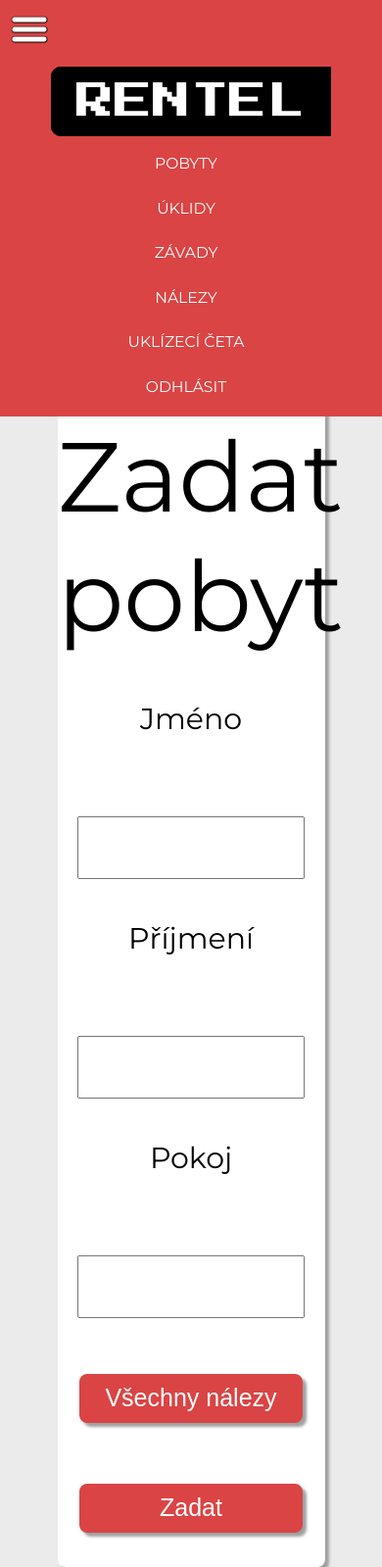
After one commit to dp9898cz/ITU-project-2020, a Flask app: page /zadat_nalez in a window 390 px wide, after a click that opens the changed part. The commit adds this page. Shown: the whole page at 98% size. Run offline with Flask 2, Linux system fonts and the light colour scheme.

Commit message:
menu_update

```diff
--- a/web_app/app.py
+++ b/web_app/app.py
@@ -21,9 +21,21 @@ def zadat_uklid():
 def zadat_zavadu():
     return render_template('zadat_zavadu.html')
 
+@app.route('/zavady', methods=['GET'])
+def zavady():
+    return render_template('zavady.html')
+
 @app.route('/pobyty', methods=['GET'])
 def pobyty():
     return render_template('pobyty.html')
+
+@app.route('/nalezy', methods=['GET'])
+def nalezy():
+    return render_template('nalezy.html')
+
+@app.route('/zadat_nalez', methods=['GET'])
+def zadat_nalez():
+    return render_template('zadat_nalez.html')
 
 @app.route('/uklidy', methods=['GET'])
 def uklidy():
--- a/web_app/static/css/main_style.css
+++ b/web_app/static/css/main_style.css
@@ -65,7 +65,7 @@ a {
 
 /* Screen larger than 900px? 3 columns */
 
-@media (min-width: 900px) {
+@media (min-width: 950px) {
     .content {
         grid-template-columns: repeat(3, 1fr);
     }
--- a/web_app/static/css/style.css
+++ b/web_app/static/css/style.css
@@ -5,116 +5,284 @@ body {
     background-color: #ebebeb;
 }
 
-#active {
+
+/*-------------------------------------------------------*/
+
+
+/*Main icon*/
+
+.main-icon {
+    font-family: 'Press Start 2P', cursive;
+    font-size: 24px;
     float: left;
+    padding-left: 25px;
+    padding-right: 25px;
+    padding-top: 15px;
+    padding-bottom: 15px;
+    line-height: 24px;
+    /*border: solid 1px white;*/
+    border-radius: 10px 0px 0px 10px;
+    background-color: #000;
+    border: rgb(0, 0, 0) solid 1px;
+    border-right: #000 solid 1px;
 }
 
-.topnav {
-    overflow: hidden;
-    background-color: rgb(218, 68, 68);
-    margin: 10px;
-    border-radius: 5px 5px 5px 5px;
+.main-icon:hover {
+    background-color: rgb(255, 255, 255);
+    color: rgb(0, 0, 0);
+    transition: 0.8s;
+    border: #000 solid 1px;
 }
 
-.topnav a {
-    position: relative;
+* {
+    margin: 0;
+    padding: 0;
 }
 
-.topnav a:after {
-    position: absolute;
-    bottom: 18px;
-    left: 5%;
-    right: 0;
-    margin: auto;
-    width: 0%;
-    content: '';
-    color: transparent;
-    background: rgb(255, 255, 255);
-    height: 1px;
-    box-shadow: 2px 2px 1px rgba(58, 43, 43, 0.4);
-    z-index: 2;
+@keyframes blackwhite {
+    from {
+        background-color: black;
+    }
+    to {
+        background-color: white;
+    }
 }
 
-.topnav a:hover:after {
-    width: 90%;
-    transition: 0.8s;
+@font-face {
+    font-family: "Blanka-Regular";
+    src: url("font/Blanka-Regular.otf") format("opentype");
 }
 
-.topnav a#active:hover:after {
-    width: 0%;
+
+/*----------------------------------------------------------------*/
+
+
+/*---------------------------------------------------------------*/
+
+.menu {
+    margin: 10px;
 }
 
-.topnav a:hover {
-    color: #fff;
-    z-index: 2;
-    text-shadow: 0 0 3px #ffffff, 0 0 2px #ffffff;
-    transition: 0.8s;
+.main-menu {
+    font-family: 'Montserrat', sans-serif;
+    font-size: 13px;
+    background-color: rgb(218, 68, 68);
+    text-transform: uppercase;
+    position: relative;
+    text-align: center;
+    float: left;
+    width: 100%;
+    border-radius: 10px 10px 10px 10px;
 }
 
-.topnav a {
-    float: right;
-    display: block;
-    color: rgb(255, 255, 255);
+.main-menu a {
+    text-decoration: none;
+    color: white;
     text-align: center;
-    padding: 24px 15px;
-    text-decoration: none;
-    font-size: 18px;
-    font-family: 'Montserrat', sans-serif;
-    font-weight: 400;
 }
 
-.topnav a:hover {
-    color: #ffffff;
+.main-menu ul li ul li:hover {
+    background-color: white;
+    animation-name: blackwhite;
+    animation-duration: 1s;
 }
 
-.topnav a#active {
-    background-color: rgb(0, 0, 0);
-    color: rgb(255, 255, 255);
-    font-family: 'Press Start 2P', cursive;
-    font-size: 24px;
+.main-menu ul li ul li a:hover {
+    color: #000;
 }
 
-.topnav a#active:hover {
-    background-color: #ffffff;
-    color: rgb(218, 68, 68);
-    text-shadow: 0 0 0px #ffffff, 0 0 0px #ffffff;
-    transition: 0.5s;
+.main-menu ul {
+    position: absolute;
+    text-align: center;
+    right: 0;
+    float: right;
+    list-style: none;
 }
 
-.topnav .icon {
+.level {
+    cursor: pointer;
+}
+
+.level:before {
+    content: '';
+    width: 0px;
+    position: absolute;
+    border-bottom: 5px solid white;
+    bottom: 8px;
+    left: 5px;
+    transition: 0.7s all;
+}
+
+.level:hover::before {
+    width: 105px;
+}
+
+.main-menu ul li {
+    position: relative;
+    float: left;
+    text-align: center;
+    width: 115px;
+}
+
+.main-menu ul li a {
+    display: block;
+    padding: 5px;
+    padding-top: 20px;
+    padding-bottom: 22px;
+}
+
+.main-menu ul li ul {
+    float: none;
+}
+
+.main-menu ul li ul li {
+    background-color: black;
+    display: none;
+    opacity: .8;
+    border-radius: 0px 5px 0px 5px;
+    margin: 1px;
+}
+
+.main-menu ul li ul li a {
+    display: block;
+    padding-top: 10px;
+    padding-bottom: 10px;
+}
+
+.main-menu ul li:hover ul li {
+    display: block;
+    float: none;
+}
+
+.menu-bars {
+    padding: 10px;
+    height: 40px;
+    z-index: 5;
+    cursor: pointer;
     display: none;
 }
 
-@media screen and (min-width: 940px) {
-    #active {
-        float: left !important;
+#toggle {
+    display: none;
+}
+
+
+/*-------------------------------------------------------*/
+
+
+/* Menu mobile*/
+
+@media(max-width: 920px) {
+    .menu {
+        background-color: rgb(218, 68, 68);
+        margin: 0;
+        padding: 0;
+        display: none;
+    }
+    .main-menu {
+        margin: 0;
+        padding: 0;
+        display: unset;
+        position: unset;
+        padding-top: 20px;
+        display: block;
+        border-radius: 0;
+    }
+    .main-menu ul {
+        display: unset;
+        position: unset;
+        background-color: rgb(218, 68, 68);
+        margin-top: 10px;
+    }
+    .main-menu ul a {
+        float: none;
+        text-align: center;
+        position: unset;
+        display: unset;
+        width: 100vw;
+    }
+    .main-menu ul li {
+        float: none;
+        position: unset;
+        display: unset;
+        margin: 0;
+        padding: 5px;
+    }
+    .main-menu ul li a {
+        margin: 0;
+        padding: 5px;
+        font-size: 4vw;
+        line-height: 5vw;
+    }
+    .main-menu ul li ul li {
+        width: 100vw;
+        margin: 0;
+        padding: 5px;
+        font-size: 4vw;
+        line-height: 5vw;
+    }
+    .main-menu ul li ul li.selected {
+        display: block;
+    }
+    .main-menu ul li:hover ul li {
+        display: block;
+    }
+    .level:hover::before {
+        width: 0px;
+    }
+    .main-menu ul li ul li a {
+        margin: 0;
+        padding: 5px;
+    }
+    .main-icon {
+        font-size: 10vw;
+        line-height: 10vw;
+        float: none;
+        position: unset;
+        display: unset;
+    }
+    .main-title {
+        font-size: 100px !important;
+    }
+    .menu-bars {
+        display: unset;
+    }
+    .menu-mobile {
+        width: 100%;
+        background-color: rgb(218, 68, 68);
+    }
+    #toggle:checked+.menu {
+        display: block;
+    }
+    #toggle {
+        position: absolute;
+        height: 40px;
+        z-index: 5;
+        cursor: pointer;
+        display: none;
+    }
+    .profile-info th:nth-child(1) {
+        font-size: 20px !important;
+    }
+    .profile-info th:nth-child(2) {
+        font-size: 20px !important;
+    }
+    .profile-info th {
+        padding-left: 20px !important;
+        padding-right: 20px !important;
+        padding-top: 30px;
+        padding-bottom: 5px;
+    }
+    .container {
+        width: 100% !important;
     }
 }
 
-@media screen and (max-width: 940px) {
-    .topnav a:not(:first-child) {
-        display: none;
-    }
-    .topnav a.icon {
-        float: right;
-        display: block;
-    }
-}
 
-@media screen and (max-width: 940px) {
-    .topnav.responsive {
-        position: relative;
-    }
-    .topnav.responsive .icon {
-        position: absolute;
-        right: 0;
-        top: 0;
-    }
-    .topnav.responsive a {
-        float: none;
-        display: block;
-        text-align: left;
-    }
+/*------------------------------------------------------------*/
+
+.base-content {
+    padding-top: 60px;
 }
 
 .content {
@@ -136,6 +304,7 @@ body {
     align-content: center;
     text-align: center;
     padding-bottom: 20px;
+    margin-top: 30px;
 }
 
 .grid {
@@ -154,7 +323,6 @@ h1 {
     font-size: 100px;
     font-family: 'Montserrat', sans-serif;
     font-weight: 400;
-    margin: 20px;
 }
 
 h3 {
@@ -162,7 +330,6 @@ h3 {
     font-size: 50px;
     font-family: 'Montserrat', sans-serif;
     font-weight: 400;
-    margin: 20px;
 }
 
 .form-content h2 {
--- a/web_app/templates/base.html
+++ b/web_app/templates/base.html
@@ -15,19 +15,58 @@
 </head>
 
 <body>
-    <div class="topnav" id="myTopnav">
-        <a href="{{ url_for('main') }}" id="active">Rentel</a>
-        <a href="{{ url_for('uklizeci') }}">Uklízeči</a>
-        <a href="{{ url_for('pobyty') }}">Pobyty</a>
-        <a href="{{ url_for('uklidy') }}">Úklidy</a>
-        <a href="{{ url_for('zadat_zavadu') }}">Zadat závadu</a>
-        <a href="{{ url_for('zadat_pobyt') }}">Zadat pobyt</a>
-        <a href="{{ url_for('zadat_uklid') }}">Zadat úklid</a>
+    <div class="menu-mobile">
+        <label for="toggle"><img src="{{url_for('static', filename='css/img/menu1.png')}}" alt="menu-bars"  class="menu-bars"></label>
+    </div>
+    <input type="checkbox" id="toggle" />
+    <div class="menu">
+        <nav class="main-menu">
+            <a href="{{ url_for('main') }}" class="main-icon">Rentel</a>
+            <ul>
+                <li>
+                    <a class="level" href="{{ url_for('pobyty') }}">Pobyty</a>
+                    <ul>
+                        <li><a href="{{ url_for('zadat_pobyt') }}">Zadat pobyt</a></li>
+                        <li><a href="{{ url_for('pobyty') }}">Seznam pobytů</a></li>
 
-        <a href="javascript:void(0);" class="icon" onclick="myFunction()">
-            <i class="fa fa-bars"></i>
-        </a>
+                    </ul>
+                </li>
+                <li>
+                    <a class="level" href="{{ url_for('uklidy') }}">Úklidy</a>
+                    <ul>
+                        <li><a href="{{ url_for('zadat_uklid') }}">Zadat úklid</a></li>
+                        <li><a href="{{ url_for('uklidy') }}">Seznam úklidů</a></li>
+                    </ul>
+                </li>
+                <li>
+                    <a class="level" href="{{ url_for('zadat_zavadu') }}">Závady</a>
+                    <ul>
+                        <li><a href="{{ url_for('zadat_zavadu') }}">Zadat závadu</a></li>
+                        <li><a href="{{ url_for('zavady') }}">Seznam závad</a></li>
+                    </ul>
+                </li>
+                <li>
+                    <a class="level" href="{{ url_for('nalezy') }}">Nálezy</a>
+                    <ul>
+                        <li><a href="{{ url_for('zadat_nalez') }}">Přidat nález</a></li>
+                        <li><a href="{{ url_for('nalezy') }}">Seznam nálezů</a></li>
+
+                    </ul>
+                </li>
+                <li>
+                    <a class="level" href="{{ url_for('uklizeci') }}">Uklízecí četa</a>
+                    <ul>
+                        <li><a href="{{ url_for('uklizeci') }}">Přidat uklízeče</a></li>
+                        <li><a href="{{ url_for('uklizeci') }}">Uklízecí četa</a></li>
+                    </ul>
+                </li>
+                <li><a href="" class="level">Odhlásit</a></li>
+            </ul>
+        </nav>
     </div>
-    {% block body %} {% endblock %}
+    <div class="base-content">
+        {% block body %} {% endblock %}
+    </div>
+</body>
 
 </html>
--- /dev/null
+++ b/web_app/templates/zadat_nalez.html
@@ -0,0 +1,24 @@
+{% extends 'base.html' %} {% block head %} {% endblock %} {% block body %}
+<div class="content">
+    <h1>Zadat pobyt</h1>
+    <div class="form-content">
+
+
+
+        <div class="grid">
+            <h2>Jméno</h2>
+        </div>
+        <div class="grid"><input type="text"></div>
+        <div class="grid">
+            <h2>Příjmení</h2>
+        </div>
+        <div class="grid"><input type="text"></div>
+        <div class="grid">
+            <h2>Pokoj</h2>
+        </div>
+        <div class="grid"><input type="number"></div>
+        <div class="grid"><input type="submit" value="Všechny nálezy"></div>
+        <div class="grid"><input type="submit" value="Zadat"></div>
+    </div>
+</div>
+{% endblock %}
```
Also changed, not shown: web_app/templates/main.html (+10 -1 lines), web_app/templates/nalezy.html (added, +32 -0 lines), web_app/templates/zavady.html (added, +32 -0 lines), web_app/static/css/img/menu1.png (added).
